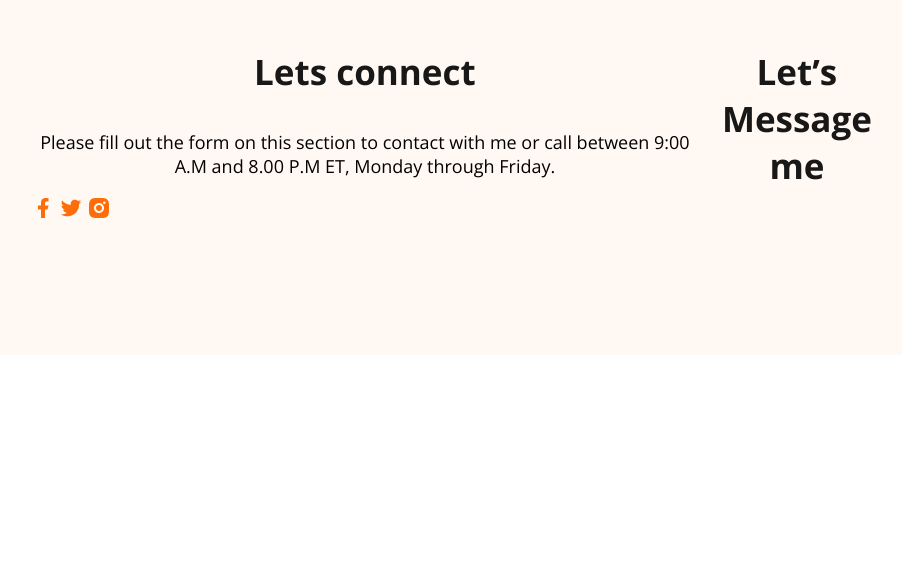
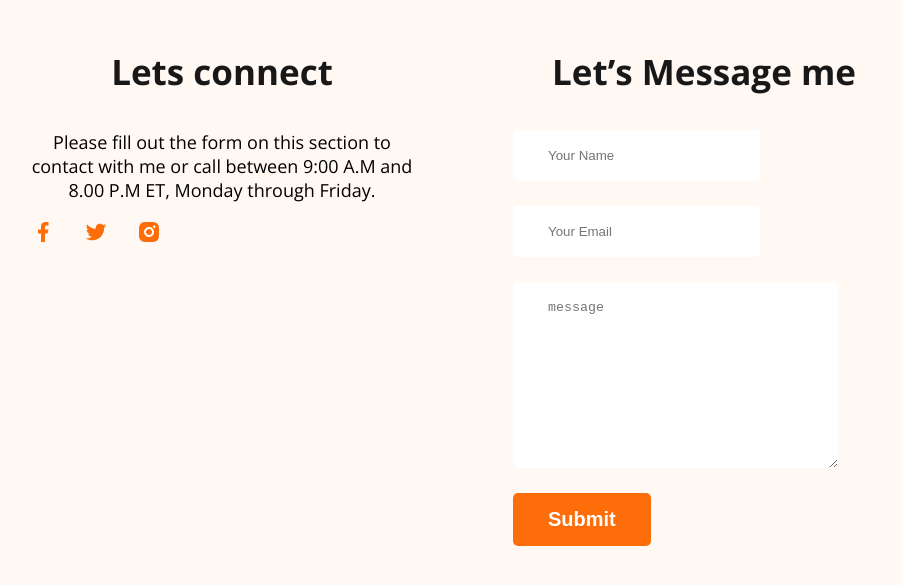
Before and after one commit to 73473/webdeveloper-portfolio, a plain HTML site: page index.html in a window 1280 px wide. Shown: the part 3442-4027 px from the top of the page, without its empty margins (177-1079 px from the left). Before the commit the page ends 3805 px from the top, so only its background shows below. Drawn offline with nearby package versions, Linux system fonts and the light colour scheme.

```diff
--- a/index.html
+++ b/index.html
@@ -160,6 +160,12 @@
         </div>
         <div class="footer-column">
             <h3 class="section-title">Let’s Message me</h3>
+            <form class="contact" action="">
+                <input type="text" placeholder="Your Name">
+                <input type="email" name="" placeholder="Your Email" id="">
+                <textarea name="" placeholder="message" cols="30" rows="10"></textarea>
+                <input class="btn-primary" type="submit" value="Submit">
+            </form>
         </div>
 
     </footer>
--- a/styles/portfolio.css
+++ b/styles/portfolio.css
@@ -184,8 +184,24 @@
 /*footer style*/
 footer{
     display: flex;
+    gap: 100px;
     background: #FFF8F3;
     padding: 130px 200px;
     margin-top: 100px;
 
 }
+.footer-column{
+    width: 50%;
+}
+.contact input[type="text"], .contact input[type="email"], textarea{
+display: block;
+margin-bottom: 25px;
+padding: 18px 35px;
+color: #757575;
+border-radius: 5px;
+background: #FFF);
+border: 0;
+}
+.social-links a{
+    margin-right: 25px;
+}
```
